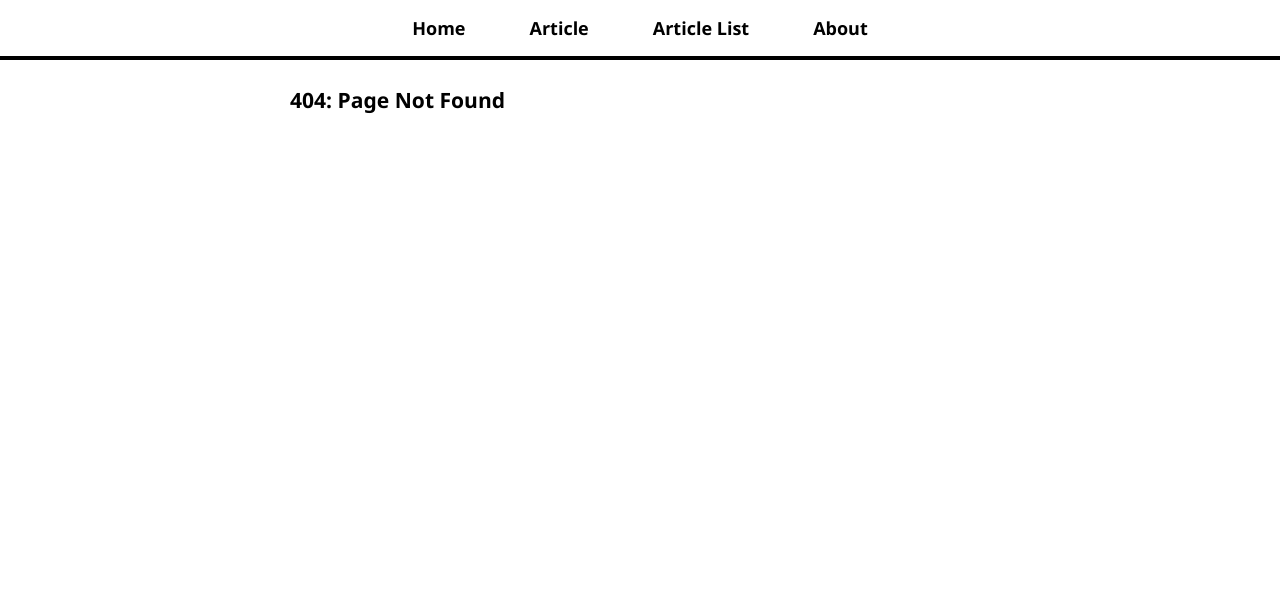
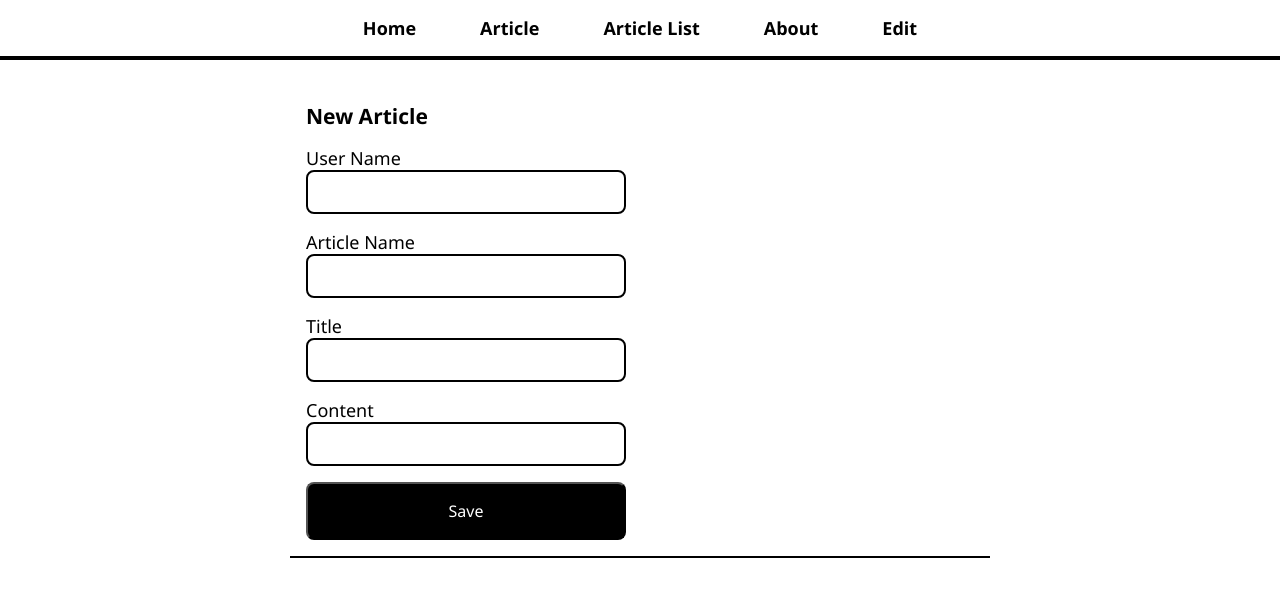
Before and after one commit to timeonator/react-fullstack-blog-frontend, a React (Create React App) app: page /new in a window 1280 px wide. Before the commit this address had no page. Shown: the top 596 px of the page. Built offline with nearby package versions, Linux system fonts and the light colour scheme.

Commit message:
Add article form prototype, not functional

```diff
--- a/src/App.js
+++ b/src/App.js
@@ -10,6 +10,7 @@ import ArticlePage from './pages/article-page';
 import ArticleListPage from './pages/article-list-page';
 import HomePage from './pages/home-page'
 import PageNotFound from './pages/page-not-found'
+import NewPage from './pages/new-page'
 
 
 function App() {
@@ -24,6 +25,7 @@ function App() {
                     <Route path="/article/:name" component={ArticlePage} />
                     <Route path="/articlelistpage" component={ArticleListPage} />
                     <Route path="/about" component={AboutPage} />
+                    <Route path="/new" component={NewPage} />
                     <Route component={PageNotFound} />
                 </Switch>
 
--- a/src/components/article-content-form.js
+++ b/src/components/article-content-form.js
@@ -1,17 +1,31 @@
+import '../styles/article-content-form.css';
 import React, {useState} from 'react'
 
+const addArticle = async () => {
+
+}
 
 const ArticleContentForm = () => {
-    [username, setUserName] = useState("");
-    [articleName, setArticleName]= useState("");
-    [articleTitle, setArticleTitle]= useState("");
-    [articleContent, setArticleContent] = useState("");
+    const [username, setUserName] = useState("");
+    const [articleName, setArticleName]= useState("");
+    const [articleTitle, setArticleTitle]= useState("");
+    const [articleContent, setArticleContent] = useState("");
     return(
-        <div className='article-content-form'>
-            <input type="text" onChange={setUserName} value= {username} />
-            <input type="text" onChange={setArticleName} value= {articleName} />
-            <input type="text" onChange={setArticleTitle} value= {articleTitle} />
-            <input type="textarea" onChange={setArticleContent} value={articleContent} />
+        <div id='article-content-form'>
+            <h3>New Article</h3>
+            <label>User Name
+                <input type="text" onChange={setUserName} value= {username} />
+            </label>
+            <label>Article Name
+                <input type="text" onChange={setArticleName} value= {articleName} />
+            </label>
+            <label>Title
+                <input type="text" onChange={setArticleTitle} value= {articleTitle} />
+            </label>
+            <label>Content
+                <input type="textarea" onChange={setArticleContent} value={articleContent} />
+            </label>
+            <button onClick={addArticle}>Save </button>
         </div>
     );
 
--- a/src/navbar.js
+++ b/src/navbar.js
@@ -8,6 +8,7 @@ const NavBar = () => {
         <li><Link to="/article/:title">Article</Link></li>
         <li><Link to="/articlelistpage">Article List</Link></li>
         <li><Link to="/about">About</Link></li>
+        <li><Link to="/new">Edit</Link></li>
     </ul></nav>);
 
 
--- /dev/null
+++ b/src/pages/new-page.js
@@ -0,0 +1,9 @@
+import React from 'react'
+import ArticleContentForm from '../components/article-content-form';
+
+const NewPage = () => {
+    return(
+        <ArticleContentForm />
+    )
+}
+export default NewPage
--- /dev/null
+++ b/src/styles/article-content-form.css
@@ -0,0 +1,23 @@
+#article-content-form {
+    border-bottom: 2px solid black;
+    padding: 16px;
+}
+
+#article-content-form h3 {
+    margin-bottom: 16px;
+}
+
+#article-content-form input, textarea {
+    display: block;
+    width: 300px;
+    padding: 8px;
+    border-radius: 8px;
+    font-family: 'Segoe UI', Tahoma, Geneva, Verdana, sans-serif;
+    font-size: 18px;
+    border: 2px solid black;
+    margin-bottom: 16px;
+}
+
+#article-content-form button {
+    width: 320px;
+}
```
